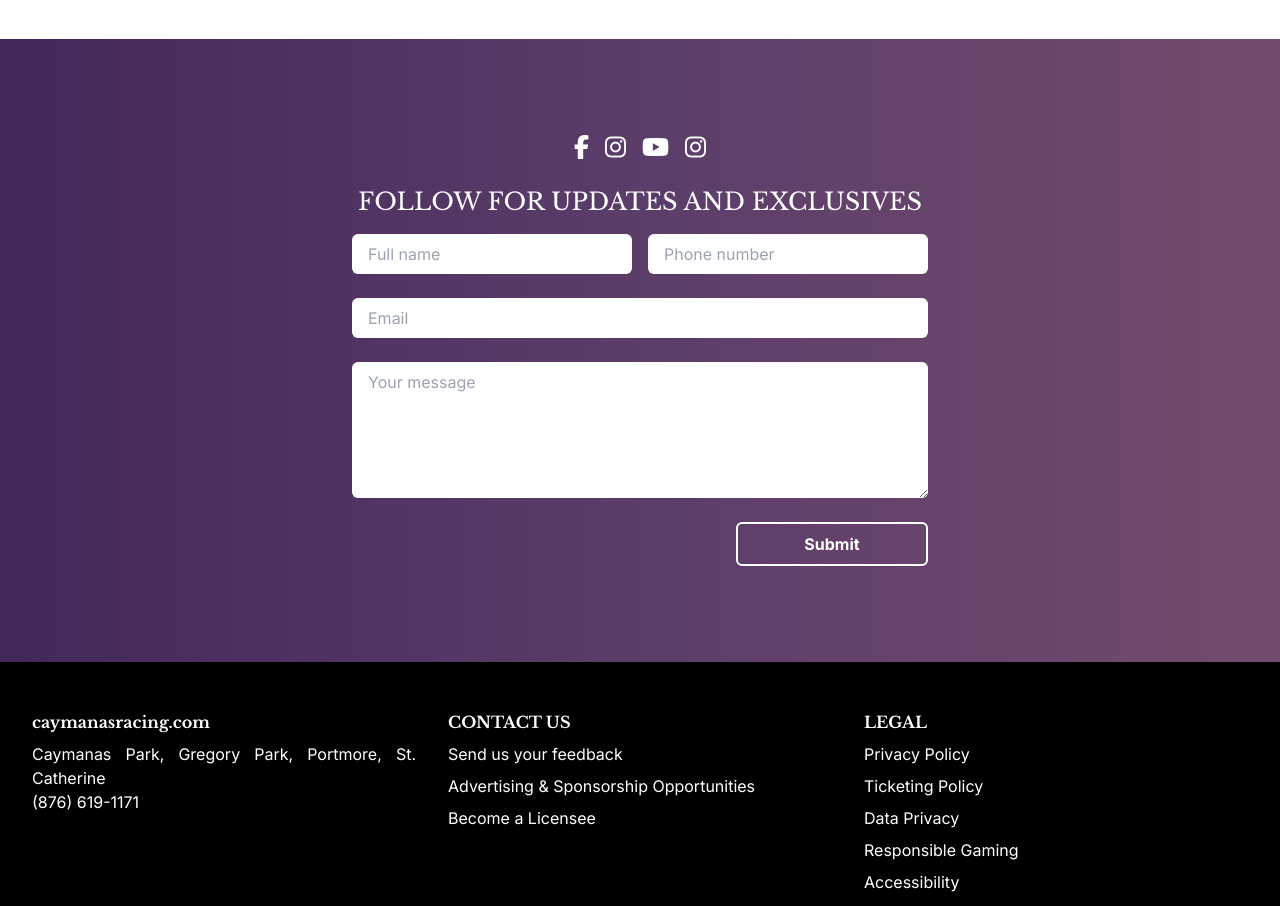
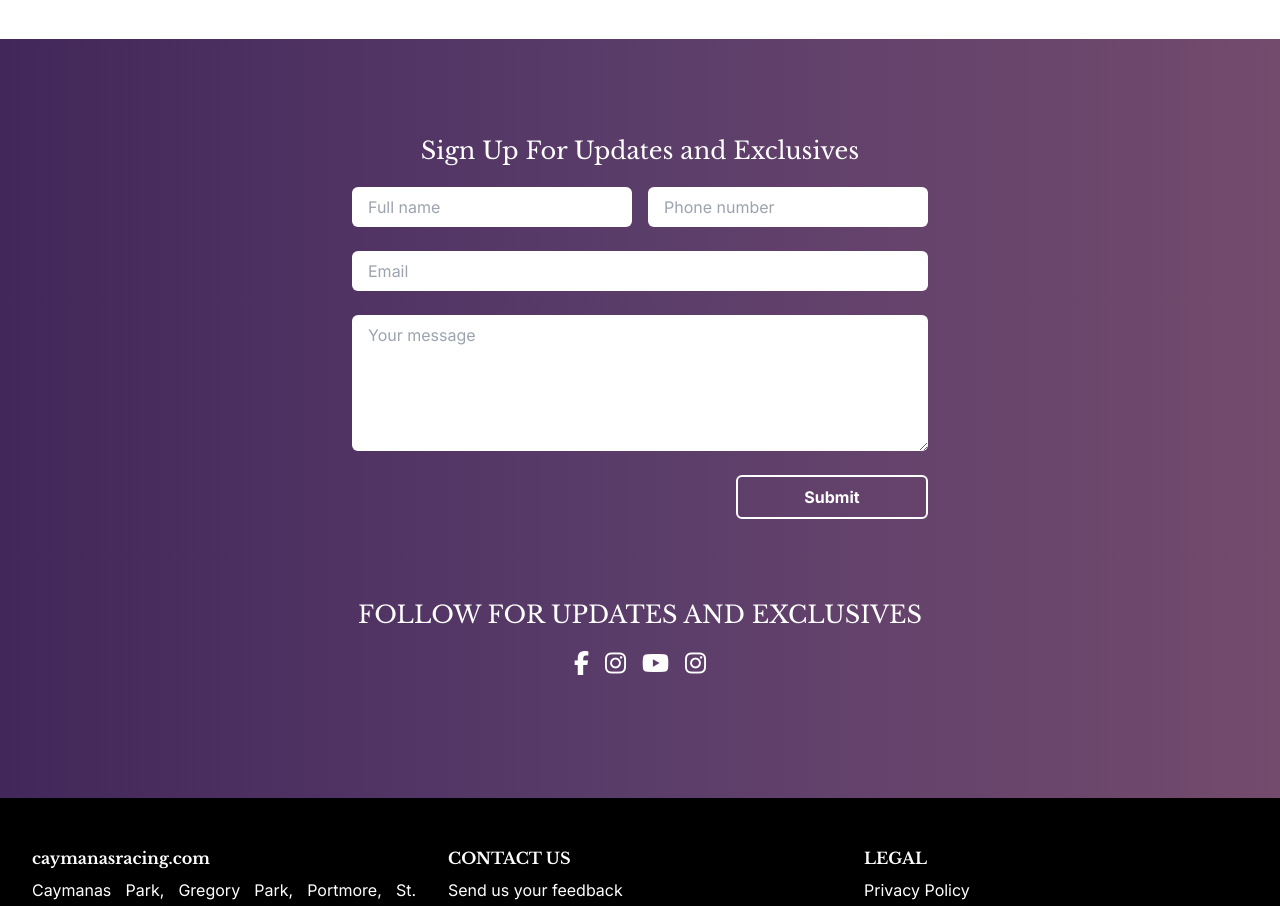
Before and after one commit to BasilBarnabyCa/svrel-moutett-mile-vite-v2, a Vue app: page / in a window 1280 px wide. Shown: the part 4020-4926 px from the top of the page. Built offline with nearby package versions, Linux system fonts and the light colour scheme.

Commit message:
Updated layout of newsletter section

```diff
--- a/src/components/NewsletterSection.vue
+++ b/src/components/NewsletterSection.vue
@@ -1,6 +1,45 @@
 <template>
 	<section class="bg-gradient-to-r from-[#42275a] via-[#5b3d6a] to-[#734b6d] py-24 text-white">
 		<div class="max-w-4xl mx-auto px-4 text-center">
+
+			<!-- Subscription Heading -->
+			<h2 class="text-xl md:text-2xl font-thin mb-5">Sign Up For Updates and Exclusives</h2>
+
+			<!-- Email Input Form -->
+			<form ref="contactForm" id="contact-form" @submit.prevent="sendEmail"
+				class="flex flex-wrap justify-center items-center space-y-4 md:space-y-6">
+				<!-- Row 1: Name and Phone Number -->
+				<div class="flex w-full md:w-2/3 justify-between items-center space-x-4">
+					<input type="text" name="from_name" placeholder="Full name"
+						class="w-full md:w-1/2 px-4 py-2 text-gray-800 rounded-md focus:outline-none" required />
+					<input type="text" name="user_phone" placeholder="Phone number"
+						class="w-full md:w-1/2 px-4 py-2 text-gray-800 rounded-md focus:outline-none" required />
+				</div>
+
+				<!-- Row 2: Email -->
+				<div class="flex w-full md:w-2/3">
+					<input type="email" name="reply_to" placeholder="Email"
+						class="w-full px-4 py-2 text-gray-800 rounded-md focus:outline-none" required />
+				</div>
+
+				<!-- Row 3: Textarea -->
+				<div class="flex w-full md:w-2/3">
+					<textarea name="message" class="w-full px-4 py-2 text-gray-800 rounded-md focus:outline-none"
+						id="comment" rows="5" placeholder="Your message" required></textarea>
+				</div>
+
+				<!-- Row 4: Submit Button -->
+				<div class="flex w-full md:w-2/3 justify-end">
+					<button type="submit"
+						class="w-full md:w-1/3 bg-transparent text-white px-6 py-2 font-semibold rounded-md border-2 border-white transition-all hover:bg-slate-100 hover:text-purple-800">
+						Submit
+					</button>
+				</div>
+			</form>
+
+			<!-- Subscription Heading -->
+			<h2 class="text-xl md:text-2xl font-thin mb-5 mt-20">FOLLOW FOR UPDATES AND EXCLUSIVES</h2>
+
 			<!-- Social Media Icons -->
 			<div class="flex justify-center space-x-4 mb-6">
 				<a href="https://www.facebook.com/caymanasracing/" target="_blank">
@@ -16,68 +55,6 @@
 					<i class="fab fa-instagram text-2xl hover:text-gray-200 cursor-pointer"></i>
 				</a>
 			</div>
-
-			<!-- Subscription Heading -->
-			<h2 class="text-xl md:text-2xl font-thin mb-4">FOLLOW FOR UPDATES AND EXCLUSIVES</h2>
-
-			<!-- Email Input Form -->
-			<form
-				ref="contactForm"
-				id="contact-form"
-				@submit.prevent="sendEmail"
-				class="flex flex-wrap justify-center items-center space-y-4 md:space-y-6"
-			>
-				<!-- Row 1: Name and Phone Number -->
-				<div class="flex w-full md:w-2/3 justify-between items-center space-x-4">
-					<input
-						type="text"
-						name="from_name"
-						placeholder="Full name"
-						class="w-full md:w-1/2 px-4 py-2 text-gray-800 rounded-md focus:outline-none"
-						required
-					/>
-					<input
-						type="text"
-						name="user_phone"
-						placeholder="Phone number"
-						class="w-full md:w-1/2 px-4 py-2 text-gray-800 rounded-md focus:outline-none"
-						required
-					/>
-				</div>
-
-				<!-- Row 2: Email -->
-				<div class="flex w-full md:w-2/3">
-					<input
-						type="email"
-						name="reply_to"
-						placeholder="Email"
-						class="w-full px-4 py-2 text-gray-800 rounded-md focus:outline-none"
-						required
-					/>
-				</div>
-
-				<!-- Row 3: Textarea -->
-				<div class="flex w-full md:w-2/3">
-					<textarea
-						name="message"
-						class="w-full px-4 py-2 text-gray-800 rounded-md focus:outline-none"
-						id="comment"
-						rows="5"
-						placeholder="Your message"
-						required
-					></textarea>
-				</div>
-
-				<!-- Row 4: Submit Button -->
-				<div class="flex w-full md:w-2/3 justify-end">
-					<button
-						type="submit"
-						class="w-full md:w-1/3 bg-transparent text-white px-6 py-2 font-semibold rounded-md border-2 border-white transition-all hover:bg-slate-100 hover:text-purple-800"
-					>
-						Submit
-					</button>
-				</div>
-			</form>
 
 			<!-- Additional Info -->
 			<!-- <p class="mt-4 text-sm text-center">
@@ -123,5 +100,4 @@ export default {
 };
 </script>
 
-<style scoped>
-</style>
+<style scoped></style>
```
